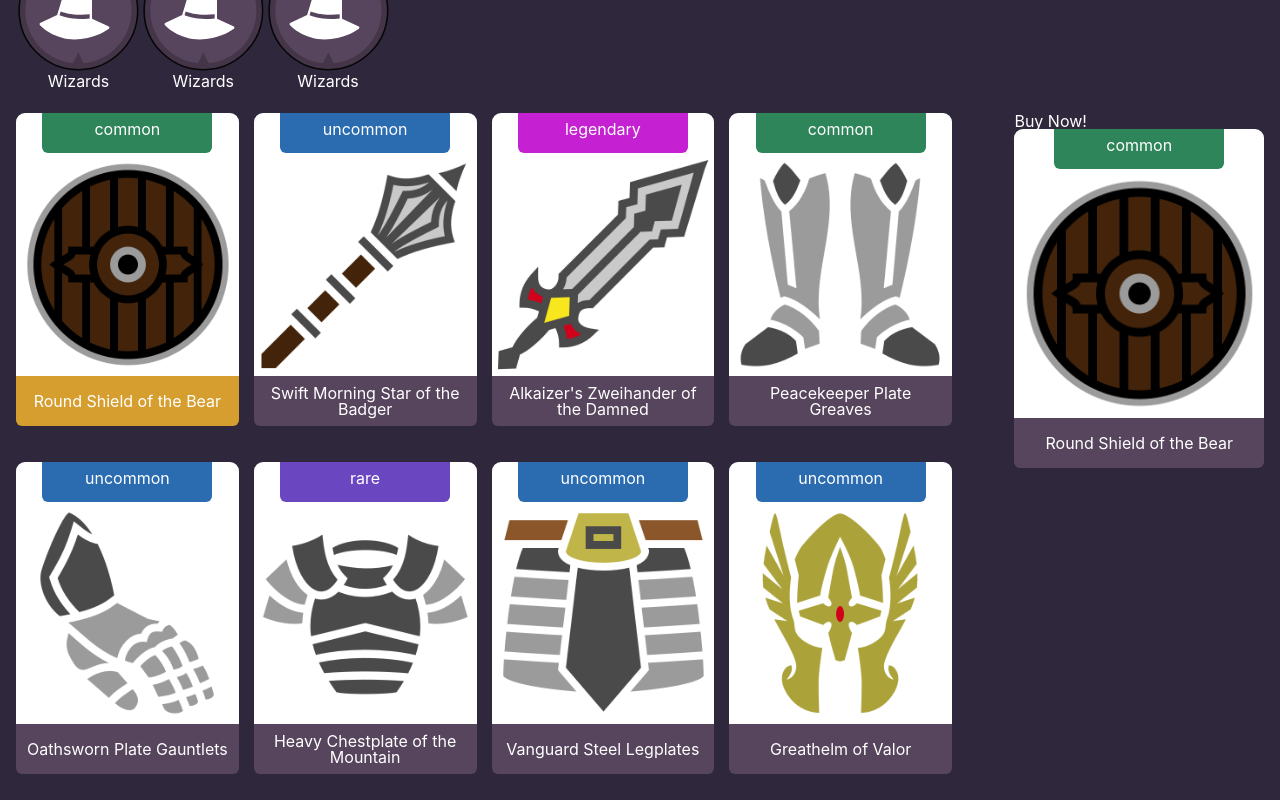
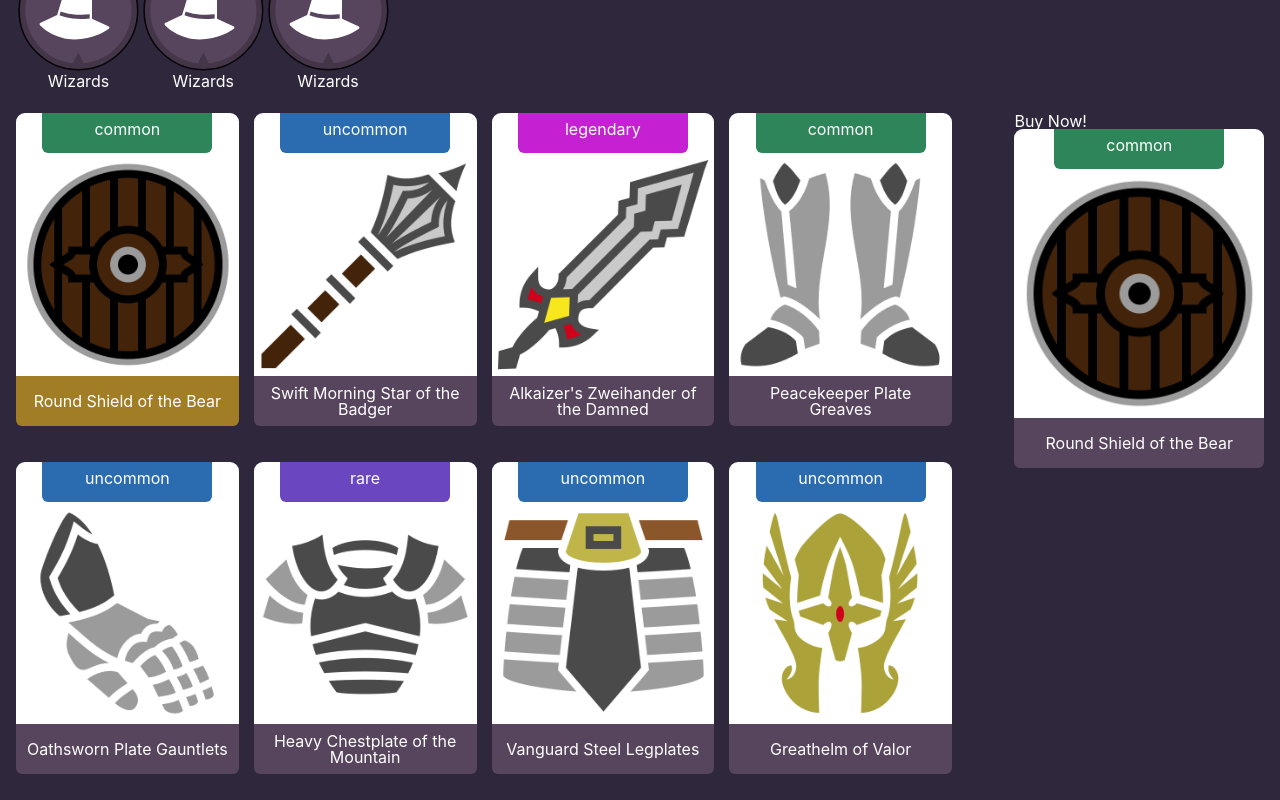
Before and after one commit to FahadHameed89/React-Redux-Router---RPG-Shop-Team-Project, a React (Create React App) app: page /products in a window 1280 px wide. In both pictures the pointer is over the element 127 px from the left and 1352 px from the top of the page. Shown: the part 952-1752 px from the top of the page. Built offline with nearby package versions, Linux system fonts and the light colour scheme.

Commit message:
Changed card hover color to match filter icon hover colors.

```diff
--- a/src/product/css/product-list.css
+++ b/src/product/css/product-list.css
@@ -58,7 +58,7 @@
 }
 
 .product-card:hover .item-name {
-  background-color: #D69E2E;
+  background-color: #a17e25;
 }
 
 .item-name p {
```
